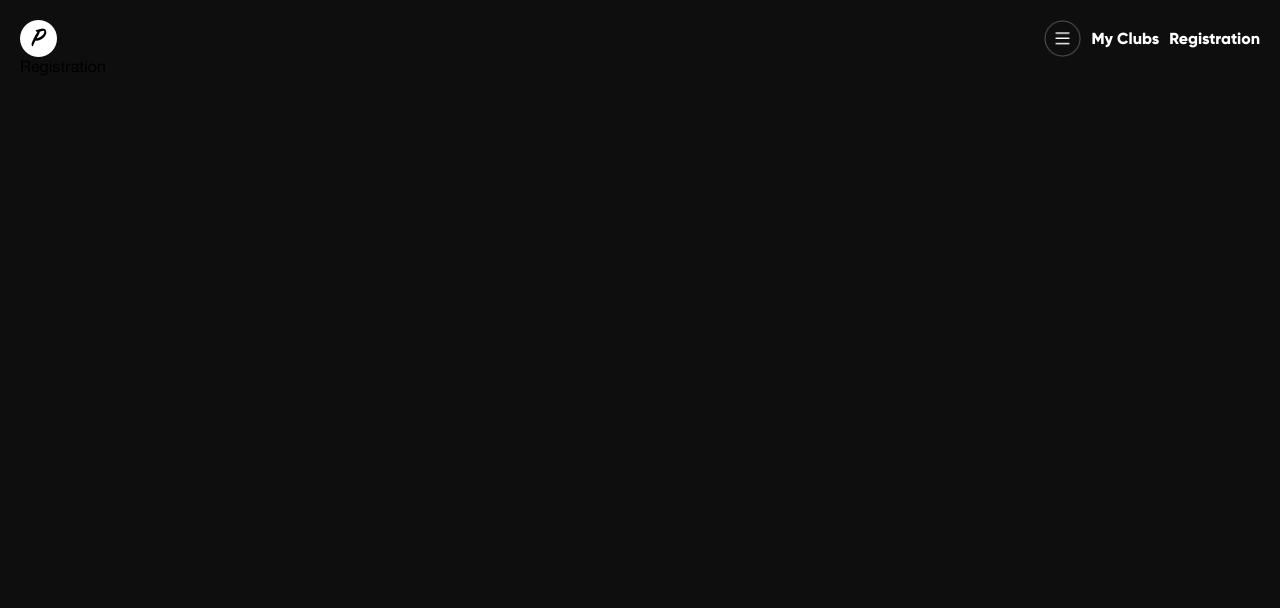
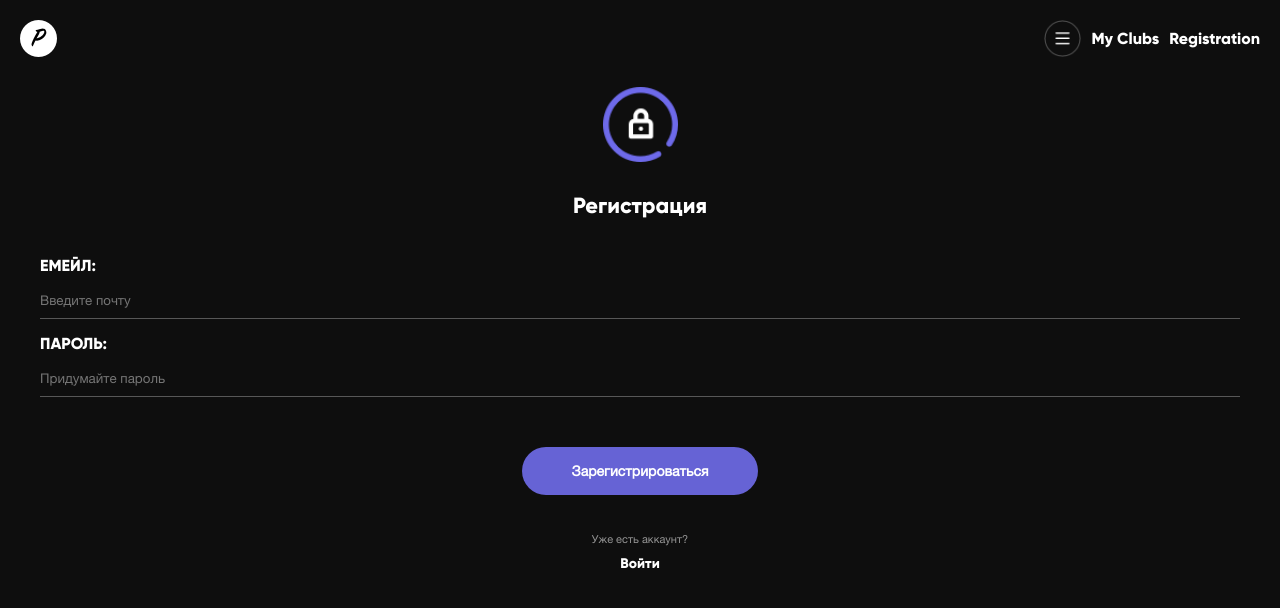
Before and after one commit to paych-dev/paych-front-end, a React (Create React App) app: page /register in a window 1280 px wide. Shown: the top 608 px of the page. Built offline with nearby package versions, Linux system fonts and the light colour scheme.

Commit message:
Styled register page, add empty model component

```diff
--- /dev/null
+++ b/src/components/IconHeader/IconHeader.js
@@ -0,0 +1,15 @@
+import React from 'react'
+import styles from './IconHeader.module.css'
+
+const IconHeader = props => {
+  return (
+    <div className={styles.IconHeader}>
+      <div className={styles.IconHeader_img}>
+        <img src={props.img} alt={props.img} />
+      </div>
+      <h2 className={styles.IconHeader_title}>{props.title}</h2>
+    </div>
+  )
+}
+
+export default IconHeader
--- /dev/null
+++ b/src/components/IconHeader/IconHeader.module.css
@@ -0,0 +1,28 @@
+.IconHeader {
+  width: 100%;
+  display: flex;
+  justify-content: center;
+  align-items: center;
+  flex-direction: column;
+  margin: 30px 0 37px;
+}
+
+.IconHeader_img {
+  width: 75px;
+  height: 75px;
+  overflow: hidden;
+  margin-bottom: 30px;
+}
+
+.IconHeader_img img {
+  width: 100%;
+  height: 100%;
+  object-fit: cover;
+}
+
+.IconHeader_title {
+  font-size: 22px;
+  font-weight: 800;
+  color: white;
+  font-family: 'Gilroy-bold'
+}
--- a/src/index.css
+++ b/src/index.css
@@ -19,6 +19,7 @@
 
 * {
   padding: 0;
+  border: 0;
   margin: 0;
   font-family: "HelveticaNeue";
   outline: none;
@@ -37,3 +38,37 @@ code {
   font-family: source-code-pro, Menlo, Monaco, Consolas, "Courier New",
     monospace;
 }
+
+input {
+  padding: 0 0 10px;
+  background: none;
+  border-bottom: 1px solid #575757;
+  width: 100%;
+  color: #959595
+}
+
+.button {
+  cursor: pointer;
+  background-color: #6663d5;
+  user-select: none;
+  font-size: 14px;
+  line-height: 1.43;
+  text-align: center;
+  color: white;
+  font-weight: 800;
+
+  padding: 14px 50px;
+}
+
+.blue-radius-btn {
+  border-radius: 29px;
+}
+
+.blue-big-btn {
+  width: 100%;
+}
+
+.register-btn {
+  display: block;
+  margin: 50px auto 38px;
+}
--- a/src/pages/Registration/Registration.js
+++ b/src/pages/Registration/Registration.js
@@ -1,5 +1,35 @@
-import React from 'react'
+import React, {Fragment} from 'react'
+import IconHeader from '../../components/IconHeader/IconHeader'
+import signUpIcon from "../../assets/signup.png";
+import styles from './Registrations.module.css'
 
-const Registration = () => <div>Registration</div>
+const Registration = () => {
+
+  return (
+    <Fragment>
+      <IconHeader img={signUpIcon} title={"Регистрация"}/>
+      <form className={styles.form}>
+        <div className={styles.formFields}>
+          <fieldset className={styles.formGroup}>
+            <label className={styles.formLabel} for="email">ЕМЕЙЛ:</label>
+            <input id="email" type="email" name="email" autocomplete="off" placeholder="Введите почту" />
+          </fieldset>
+          <fieldset className={styles.formGroup}>
+            <label className={styles.formLabel}  for="password">ПАРОЛЬ:</label>
+            <input id="password" type="password" name="password" autocomplete="off" placeholder="Придумайте пароль" />
+          </fieldset>
+        </div>
+
+        <button className="button blue-radius-btn register-btn" onClick={(e) => e.preventDefault()}>Зарегистрироваться</button>
+
+        <div className={styles.alreadySignUp}>
+          <p>Уже есть аккаунт?</p>
+          <a>Войти</a>
+        </div>
+
+      </form>
+    </Fragment>
+  )
+}
 
 export default Registration
--- /dev/null
+++ b/src/pages/Registration/Registrations.module.css
@@ -0,0 +1,32 @@
+.form {
+  padding: 0 20px;
+}
+
+.formGroup {
+  margin-bottom: 15px;
+}
+
+.formLabel {
+  display: block;
+  color: white;
+  margin-bottom: 15px;
+  font-family: "Gilroy-bold"
+}
+
+.alreadySignUp {
+  width: 100%;
+  text-align: center;
+  color: #959595;
+  font-size: 11px;
+}
+
+.alreadySignUp p {
+  margin-bottom: 10px;
+}
+
+.alreadySignUp a {
+  font-family: "Gilroy-bold";
+  font-size: 14px;
+  font-weight: 800;
+  color: #ffffff;
+}
```
Also changed, not shown: src/components/ModalNav/ModalNav.js (added), src/hoc/Layout.module.css (line endings or trailing spaces).
